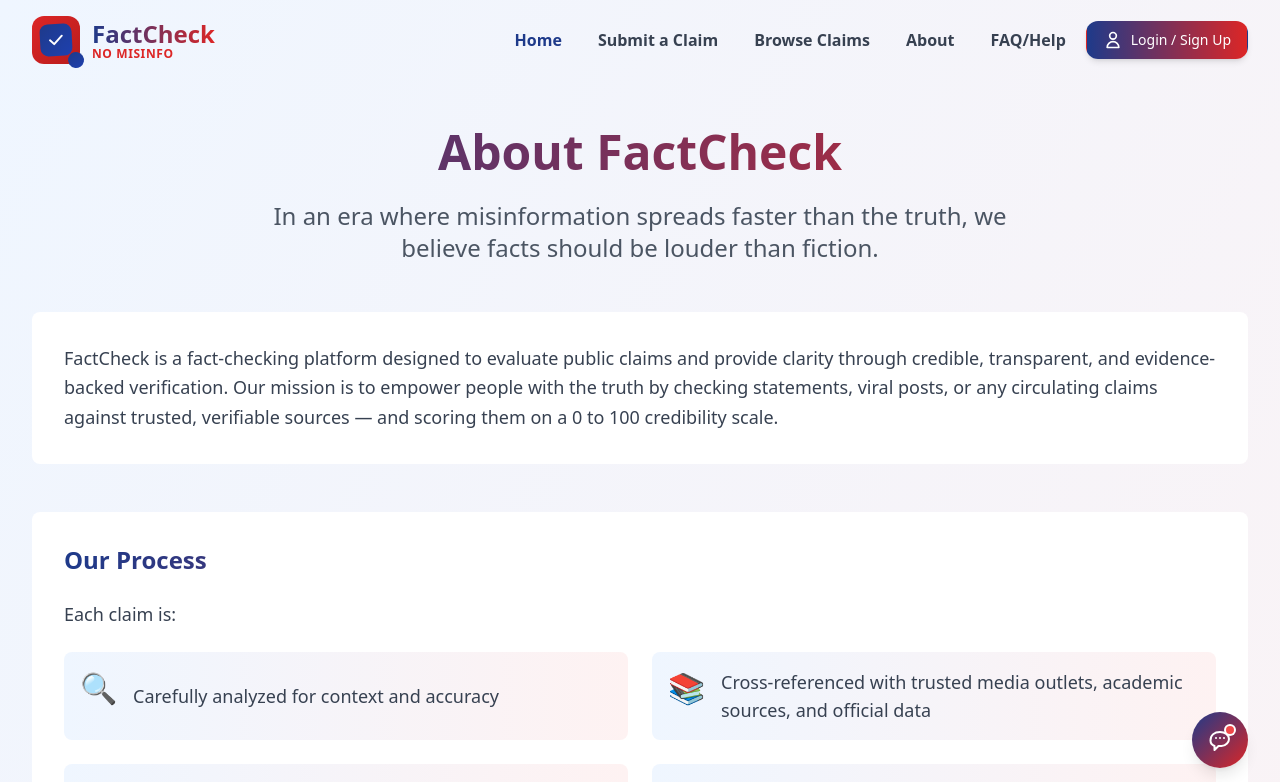
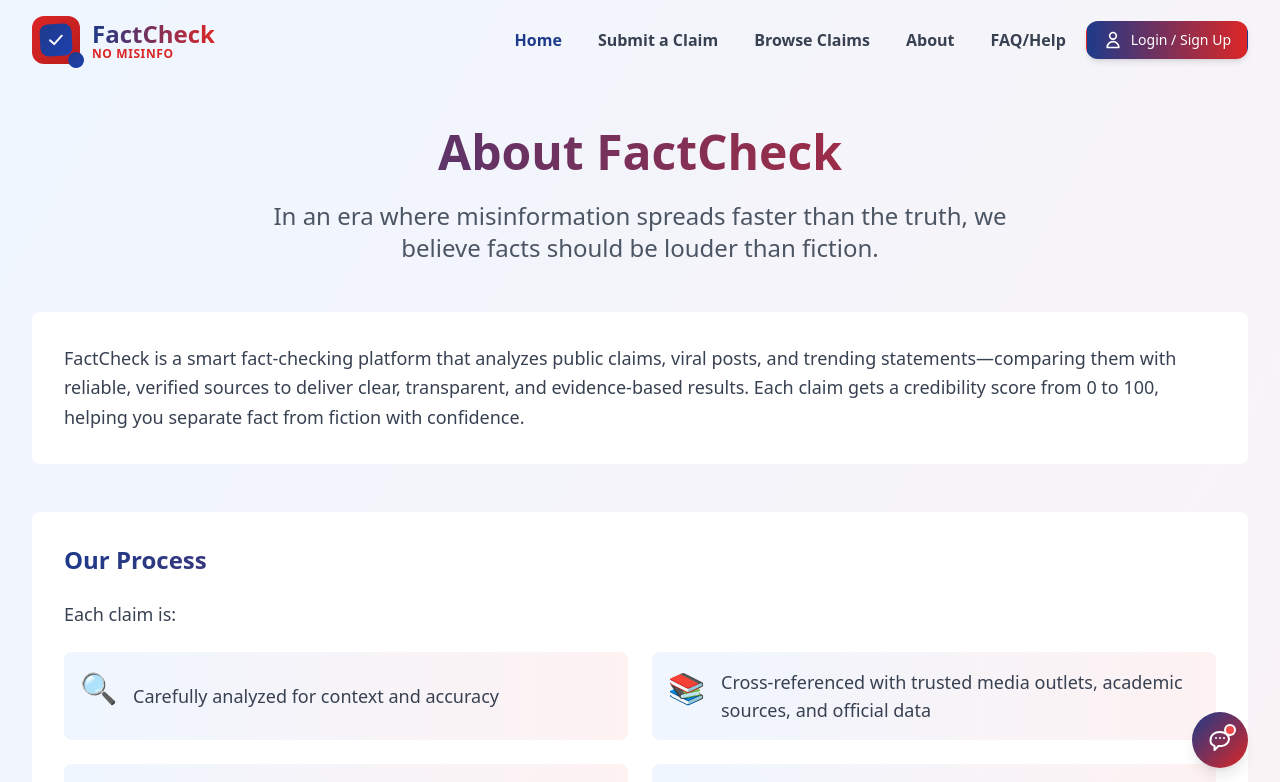
Before and after one commit to Jdsb06/Lassi-Lovers, a React (Create React App) app in the folder frontend-jdsb/: page /about in a window 1280 px wide. Shown: the top 782 px of the page. Built offline with nearby package versions, Linux system fonts and the light colour scheme.

Commit message:
Update frontend components and content

```diff
--- a/frontend-jdsb/src/App.js
+++ b/frontend-jdsb/src/App.js
@@ -90,7 +90,7 @@ const FactCheckHomepage = () => {
               Powerful Features
             </h2>
             <p className="text-xl md:text-2xl text-gray-600 max-w-3xl mx-auto font-light leading-relaxed">
-              Our comprehensive platform provides everything you need to combat misinformation effectively.
+              This comprehensive platform provides everything you need to combat misinformation effectively.
             </p>
           </div>
 
@@ -264,7 +264,7 @@ const FactCheckHomepage = () => {
                   "FactCheck helped us clarify a misleading news article in just minutes.
                   The detailed explanations and source citations were invaluable."
                 </p>
-                <p className="font-semibold bg-gradient-to-r from-blue-900 to-red-600 bg-clip-text text-transparent">John, Journalist</p>
+                <p className="font-semibold bg-gradient-to-r from-blue-900 to-red-600 bg-clip-text text-transparent">Arnab Goswami, Journalist</p>
               </div>
             </div>
 
@@ -289,7 +289,7 @@ const FactCheckHomepage = () => {
                   "As an educator, this platform has become essential for teaching
                   media literacy. The trust scores help students understand reliability."
                 </p>
-                <p className="font-semibold bg-gradient-to-r from-blue-900 to-red-600 bg-clip-text text-transparent">Sarah, Teacher</p>
+                <p className="font-semibold bg-gradient-to-r from-blue-900 to-red-600 bg-clip-text text-transparent">Alakh Pandey, Teacher</p>
               </div>
             </div>
 
@@ -314,7 +314,7 @@ const FactCheckHomepage = () => {
                   "The crowdsourced fact-checking feature lets our community contribute
                   to fighting misinformation. It's democracy in action."
                 </p>
-                <p className="font-semibold bg-gradient-to-r from-blue-900 to-red-600 bg-clip-text text-transparent">Maria, Community Leader</p>
+                <p className="font-semibold bg-gradient-to-r from-blue-900 to-red-600 bg-clip-text text-transparent">Narendra Modi, Leader</p>
               </div>
             </div>
           </div>
--- a/frontend-jdsb/src/components/About.js
+++ b/frontend-jdsb/src/components/About.js
@@ -37,10 +37,9 @@ const About = () => {
             <div className="absolute -inset-0.5 bg-gradient-to-r from-blue-900 to-red-600 rounded-lg blur opacity-0 group-hover:opacity-100 transition duration-300"></div>
             <div className="relative bg-white rounded-lg p-8">
               <p className="text-gray-700 text-lg leading-relaxed">
-                FactCheck is a fact-checking platform designed to evaluate public claims and provide clarity through credible,
-                transparent, and evidence-backed verification. Our mission is to empower people with the truth by checking
-                statements, viral posts, or any circulating claims against trusted, verifiable sources — and scoring them
-                on a 0 to 100 credibility scale.
+              FactCheck is a smart fact-checking platform that analyzes public claims, viral posts, and trending statements—comparing
+              them with reliable, verified sources to deliver clear, transparent, and evidence-based results. Each claim gets a
+              credibility score from 0 to 100, helping you separate fact from fiction with confidence.
               </p>
             </div>
           </div>
--- a/frontend-jdsb/src/components/CommunityGuidelines.js
+++ b/frontend-jdsb/src/components/CommunityGuidelines.js
@@ -224,7 +224,7 @@ const CommunityGuidelines = () => {
                       className="text-transparent bg-clip-text bg-gradient-to-r from-blue-900 to-red-600 font-semibold
                         hover:from-red-600 hover:to-blue-900 transition-all duration-300"
                     >
-                      ayushpatel11m@gmail.com
+                      fact-checker@gmail.com
                     </a>
                   </div>
                 </div>
--- a/frontend-jdsb/src/components/PrivacyPolicy.js
+++ b/frontend-jdsb/src/components/PrivacyPolicy.js
@@ -264,7 +264,7 @@ const PrivacyPolicy = () => {
                     className="block text-transparent bg-clip-text bg-gradient-to-r from-blue-900 to-red-600
                       hover:from-red-600 hover:to-blue-900 transition-all duration-300 transform hover:scale-110"
                   >
-                    ayushpatel11m@gmail.com
+                    fact-checker@gmail.com
                   </a>
                   <a
                     href="https://factcheck.com"
--- a/frontend-jdsb/src/components/TermsOfService.js
+++ b/frontend-jdsb/src/components/TermsOfService.js
@@ -201,11 +201,11 @@ const TermsOfService = () => {
                 </p>
                 <div className="space-y-4">
                   <a
-                    href="mailto:ayushpatel11m@gmail.com"
+                    href="mailto:fact-checker@gmail.com"
                     className="block text-transparent bg-clip-text bg-gradient-to-r from-blue-900 to-red-600
                       hover:from-red-600 hover:to-blue-900 transition-all duration-300 transform hover:scale-110"
                   >
-                    ayushpatel11m@gmail.com
+                    fact-checker@gmail.com
                   </a>
                   <a
                     href="https://factcheck.com"
```
